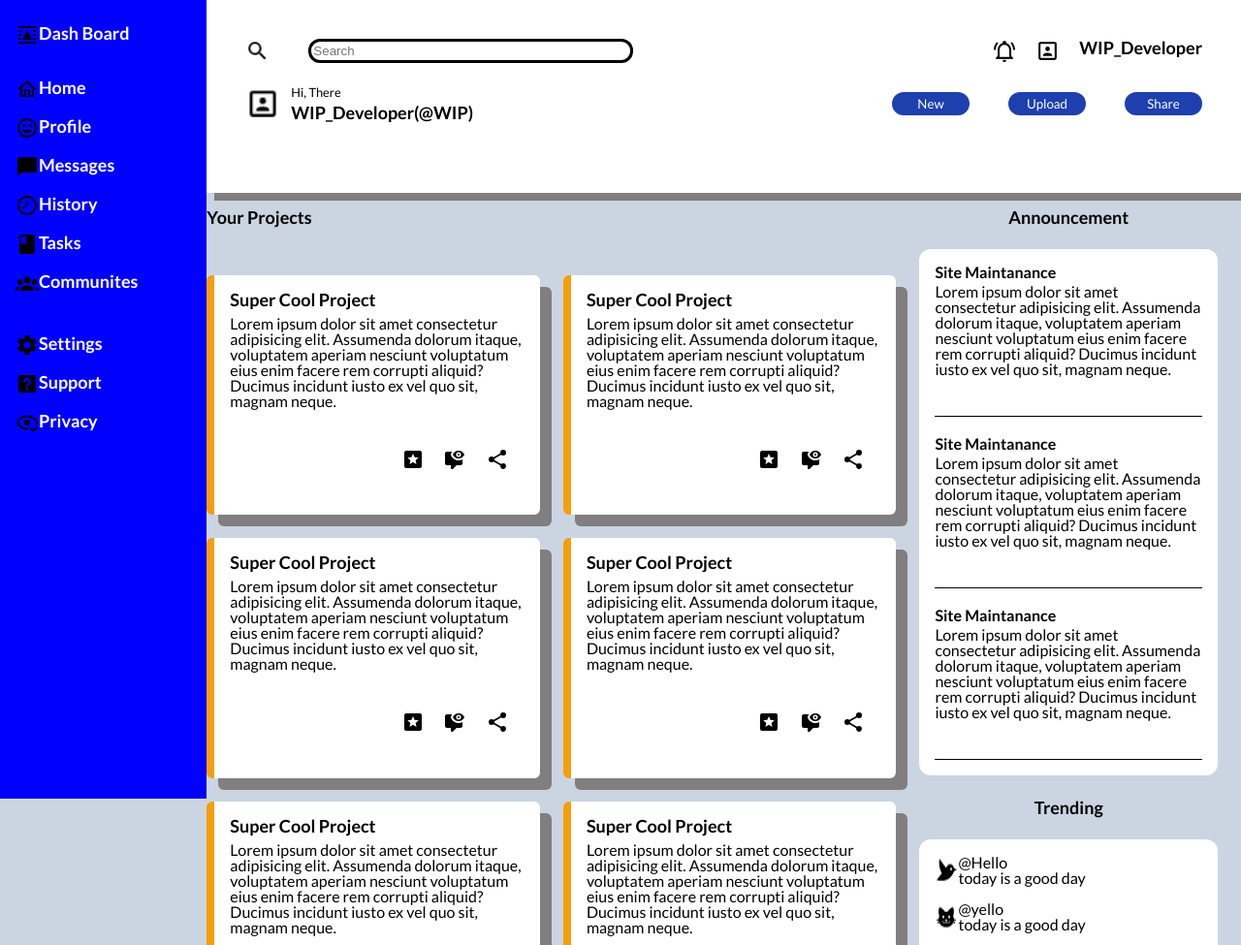
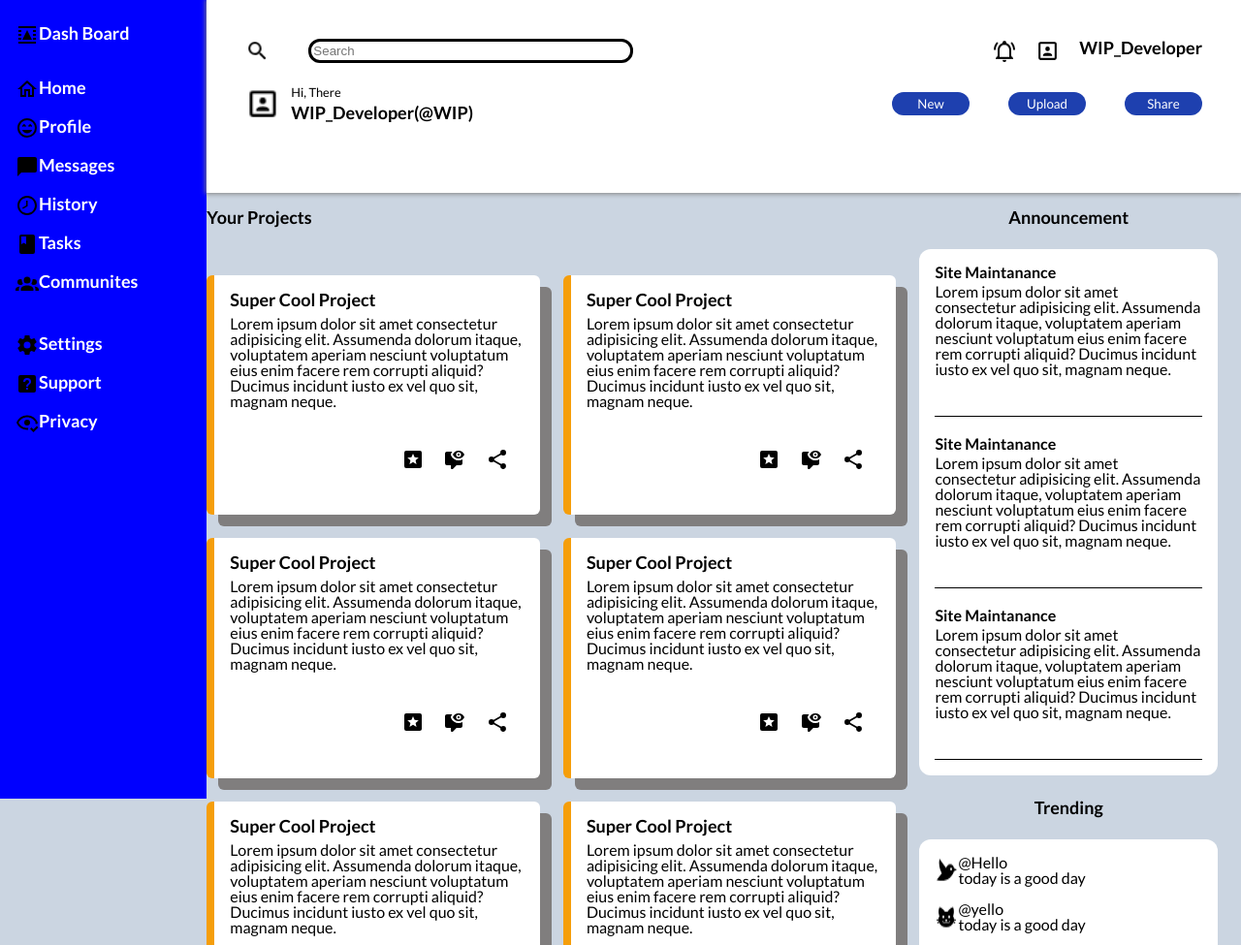
Before and after one commit to jeeva-learner/Admin_Dashboard, a plain HTML site: page index.html in a window 1280 px wide. Shown: the top 975 px of the page at 97% size. Drawn offline with Linux system fonts and the light colour scheme.

Commit message:
box-shadow effect

```diff
--- a/style.css
+++ b/style.css
@@ -34,7 +34,7 @@
     gap: 1.5rem;
     background-color: white;
     padding: 2.5rem;
-    box-shadow: 1vh 1vh rgb(128, 126, 126);
+    box-shadow: 0 0 5px 1px grey;
     margin-bottom: 2vh;
 }
 .Header p{
```
